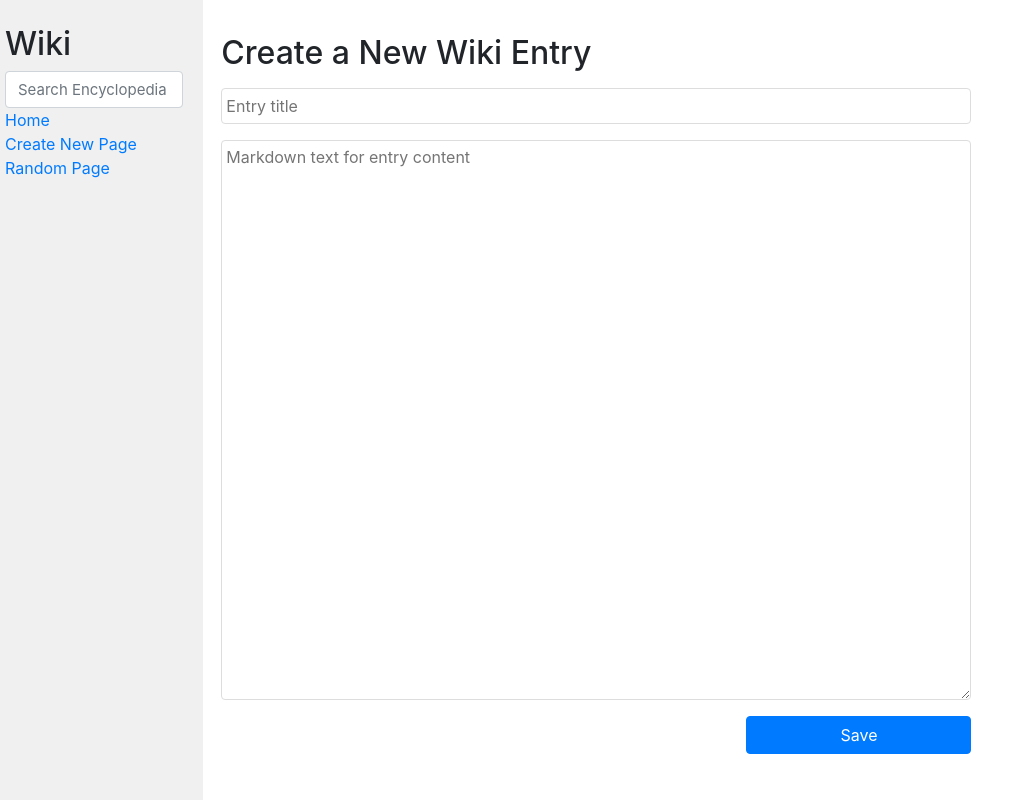
After one commit to galileogenerobin/web50-project1, a Django app: page /new_entry in a window 1280 px wide. The commit adds this page. Shown: the whole page, without its empty margins (0-1029 px from the left). Run offline with Django 3.2, Linux system fonts and the light colour scheme; some libraries are stand-ins or nearby versions.

Commit message:
New Page - Spec 4
Specification 4 - Create New Page
1. Created 'new_page.html' and corresponding CSS styling
2. Added anchor tag for Create New Page in the layout.html file
3. Added URL paths for 'new_entry' and 'save_entry'
4. Added views for new_entry and save_entry
5. Added a test entry, 'CS50'

```diff
--- a/encyclopedia/static/encyclopedia/styles.css
+++ b/encyclopedia/static/encyclopedia/styles.css
@@ -1,6 +1,7 @@
 body {
     margin: 0;
     background-color: white;
+    box-sizing: border-box;
 }
 
 code {
@@ -36,3 +37,48 @@ textarea {
 .sidebar h2 {
     margin-top: 5px;
 }
+
+.edit-page-title {
+    margin: 24px 8px 0px;
+}
+.edit-page-container {
+    margin: 8px;
+    display: flex;
+    flex-direction: column;
+    width: 70%;
+    align-items: center;
+}
+.edit-page-field {
+    margin: 8px;
+    height: 36px;
+    padding: 4px;
+    border: 1px solid #ddd;
+    color: #222;
+    border-radius: 4px;
+    width: 100%;
+}
+.edit-page-field:hover, .edit-page-field:focus-visible {
+    outline: none;
+    border: 1px solid rgb(82, 158, 230);
+    transition: all .3s ease-in-out;
+}
+.entry-content {
+    min-height: 70vh;
+}
+.save-button-container {
+    display: flex;
+    justify-content: flex-end;
+    width: 100%;
+}
+.save-button {
+    margin: 8px 0px 8px 8px;
+    width: 50%;
+    max-width: 30%;
+}
+
+.text-error {
+    font-size: 14px;
+    color: red;
+    text-align: left;
+    width: 100%;
+}
--- a/encyclopedia/templates/encyclopedia/layout.html
+++ b/encyclopedia/templates/encyclopedia/layout.html
@@ -20,7 +20,7 @@
                     <a href="{% url 'index' %}">Home</a>
                 </div>
                 <div>
-                    Create New Page
+                    <a href="{% url 'new_entry' %}">Create New Page</a>
                 </div>
                 <div>
                     <a href="{% url 'random' %}">Random Page</a>
--- /dev/null
+++ b/encyclopedia/templates/encyclopedia/new_page.html
@@ -0,0 +1,26 @@
+{% extends "encyclopedia/layout.html" %}
+
+{% block title %}
+Create New Wiki Entry
+{% endblock %}
+
+{% block body %}
+<h2 class="edit-page-title">Create a New Wiki Entry</h2>
+<form action="/save_entry" method="post">
+    <div class="edit-page-container">
+        {% csrf_token %}
+        <!-- Entry title -->
+        <input class="edit-page-field entry-title" type="text" placeholder="Entry title" name="title" value="{{ entry_title }}">
+        {% if page_exists %}
+        <!-- We show this line of text is there is already an existing page for that title -->
+        <div class="text-error">Sorry, that page already exists</div>
+        {% endif %}
+        <!-- Textarea for Markdown -->
+        <textarea class="edit-page-field entry-content" type="text" placeholder="Markdown text for entry content" name="content">{{ entry_content }}</textarea>
+        <!-- Save button -->
+        <div class="save-button-container">
+            <button class="btn btn-primary save-button" type="submit">Save</button>
+        </div>
+    </div>
+</form>
+{% endblock %}
--- a/encyclopedia/urls.py
+++ b/encyclopedia/urls.py
@@ -4,10 +4,14 @@ from . import views
 
 urlpatterns = [
     path("", views.index, name="index"),
-    # Creating a path for an entry_title (e.g. wiki/entry_title) that will execute views.entry, taking the entry_title as a parameter
+    # Path for an entry_title (e.g. wiki/entry_title) that will execute views.entry, taking the entry_title as a parameter
     path("wiki/<str:entry_title>", views.entry, name="entry"),
-    # Creating a path for search
+    # Path for search
     path("search", views.search, name="search"),
-    # Creating a path for random_entry
-    path("random", views.random_entry, name="random")
+    # Path for random_entry
+    path("random", views.random_entry, name="random"),
+    # Path for creating a new entry
+    path("new_entry", views.new_entry, name="new_entry"),
+    # Path for saving an entry
+    path("save_entry", views.save_entry, name="save_entry")
 ]
--- a/encyclopedia/views.py
+++ b/encyclopedia/views.py
@@ -1,6 +1,6 @@
 import random
 from django.http import HttpResponseRedirect
-from django.shortcuts import render
+from django.shortcuts import redirect, render
 from django.urls import reverse
 
 from . import util
@@ -41,7 +41,7 @@ def search(request):
     for entry in search_results:
         if search_query.lower() == entry.lower():
             # Redirect to the results page for that entry
-            return HttpResponseRedirect("wiki/{}".format(entry))
+            return redirect('wiki/{}'.format(entry))
 
     # Otherwise, we render the search results in the index page
     return render(request, "encyclopedia/search.html", {
@@ -50,7 +50,39 @@ def search(request):
     })
 
 
+# Create a new entry page
+def new_entry(request):
+    return render(request, "encyclopedia/new_page.html", {
+        "entry_title": '',
+        "entry_content": '',
+        "page_exists": False
+    })
+
+
+# Save an entry given an entry title and entry content; we will use this both for Create New Entry and Edit Entry
+def save_entry(request):
+    # We will only process POST requests
+    if request.method == 'POST':
+        entry_title = request.POST['title']
+        entry_content = request.POST['content']
+
+        # Check all existing entries
+        for entry in util.list_entries():
+            # Check if an existing entry already exists with the same title. If so, present an error message but retain the user's input
+            if entry.lower() == entry_title.lower():
+                return render(request, "encyclopedia/new_page.html", {
+                    "entry_title": entry_title,
+                    "entry_content": entry_content,
+                    "page_exists": True
+                })
+
+        # Otherwise, save the entry and redirect to the home page (using the Post-Redirect-Get Pattern to avoid repeating the request via F5 / Refresh)
+        util.save_entry(entry_title, entry_content)
+        # Redirect to the home page
+        return redirect('index')
+
+
 # Redirect to a random wiki entry
 def random_entry(request):
     # Select a random entry from our list of entries, and redirect to that page
-    return HttpResponseRedirect("wiki/{}".format(random.choice(util.list_entries())))
+    return redirect('wiki/{}'.format(random.choice(util.list_entries())))
```
Also changed, not shown: entries/CS50.md (added, +3 -0 lines).
